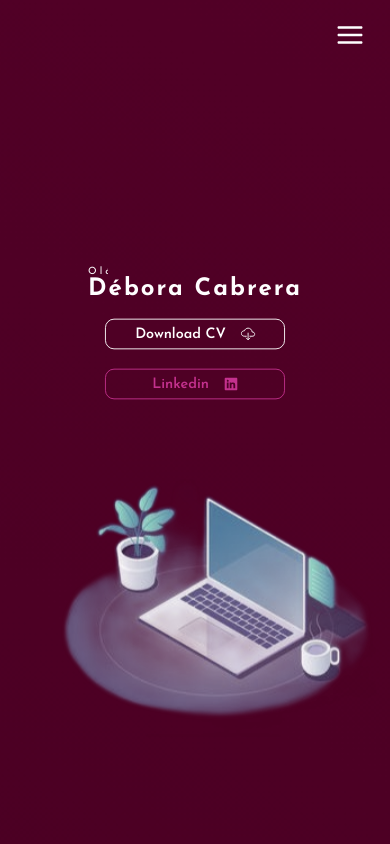
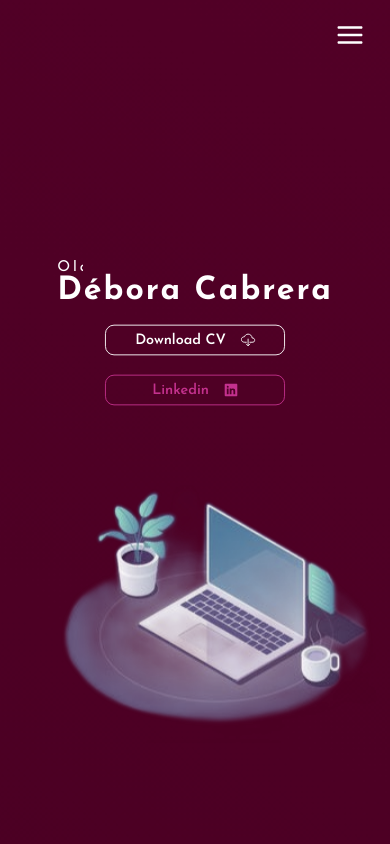
Before and after one commit to Deby2021/my-portifolio-React, a React (Create React App) app: page / in a window 390 px wide. Shown: the top 844 px of the page. Built offline with nearby package versions, Linux system fonts and the light colour scheme; no server answers.

Commit message:
alterações testes

```diff
--- a/src/pages/Home/styles.css
+++ b/src/pages/Home/styles.css
@@ -156,10 +156,10 @@ button {
 @media screen and (max-width: 450px) {
   .HomeContainer .hello {
     margin-left: 0;
-    font-size: 10px;
+    font-size: 15px;
   }
-
+  /*
   .HomeContainer h1 {
     font-size: 1.5rem;
-  }
+  }*/
 }
```
